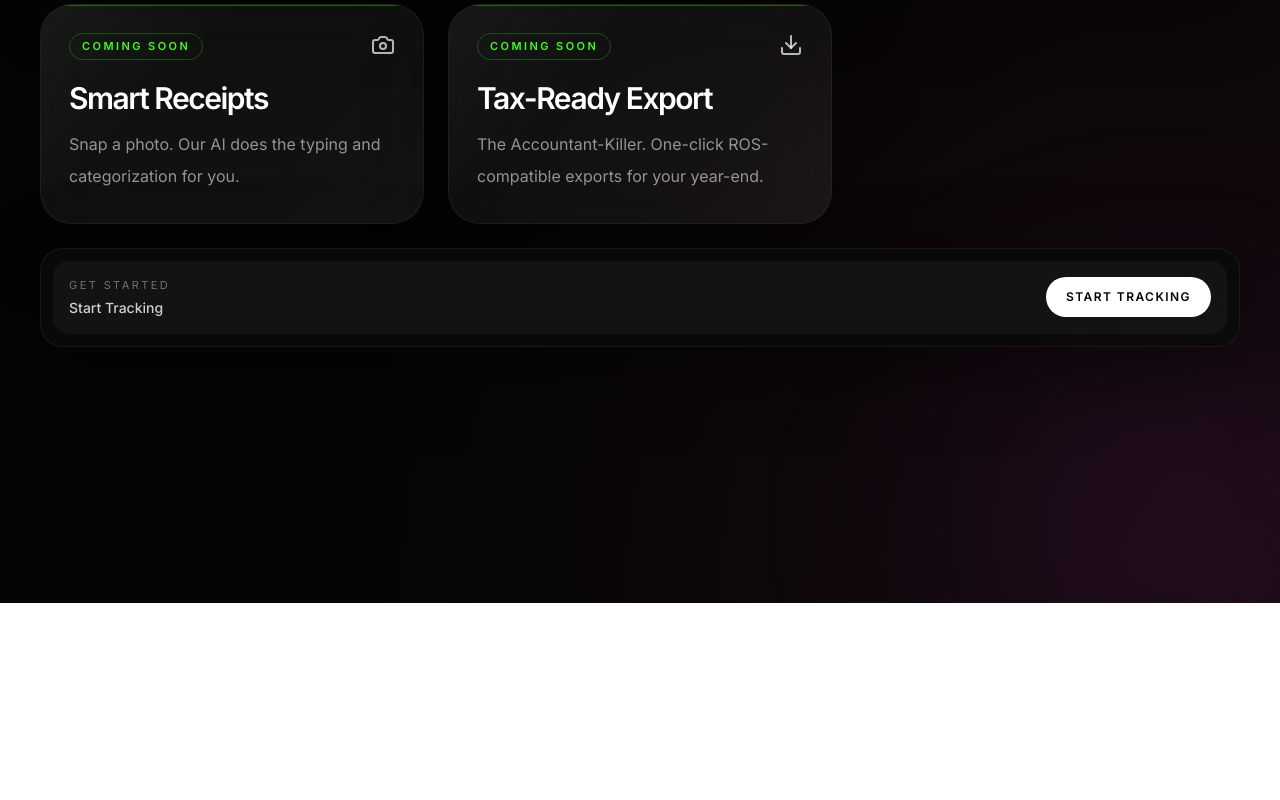
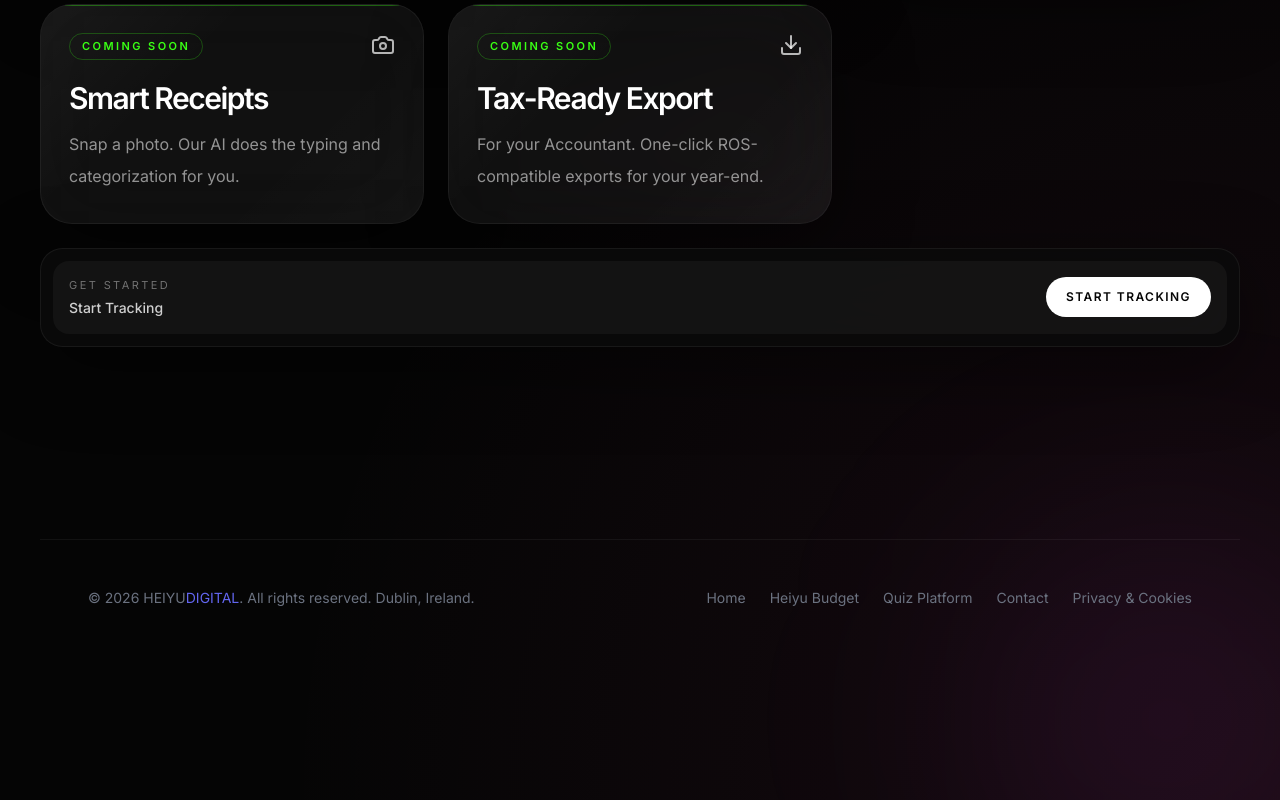
Before and after one commit to IrishDec/heiyu-digital, a Next.js app: page /heiyubudget in a window 1280 px wide. Shown: the part 2835-3635 px from the top of the page. Before the commit the page ends 3438 px from the top, so only its background shows below. Built offline with nearby package versions, Linux system fonts and the light colour scheme.

Commit message:
Add HeiyuBudget landing page

```diff
--- a/app/heiyubudget/page.tsx
+++ b/app/heiyubudget/page.tsx
@@ -210,7 +210,7 @@ export default function HeiyuBudgetPage() {
     },
     {
       title: "Tax-Ready Export",
-      desc: "The Accountant-Killer. One-click ROS-compatible exports for your year-end.",
+      desc: "For your Accountant. One-click ROS-compatible exports for your year-end.",
       icon: <Download className="h-6 w-6" />,
     },
   ];
@@ -737,6 +737,23 @@ export default function HeiyuBudgetPage() {
             </div>
           </div>
         </section>
+        {/* FOOTER */}
+<footer className="mt-20 border-t border-white/5">
+  <div className="max-w-6xl mx-auto px-6 py-12 text-sm text-gray-500 flex flex-col md:flex-row justify-between items-center gap-6">
+    <div className="text-center md:text-left">
+      © {new Date().getFullYear()} HEIYU
+      <span className="text-indigo-500">DIGITAL</span>. All rights reserved. Dublin, Ireland.
+    </div>
+
+    <div className="flex flex-wrap justify-center gap-6 items-center">
+      <a href="/" className="hover:text-white transition">Home</a>
+      <a href="/heiyubudget" className="hover:text-white transition">Heiyu Budget</a>
+      <a href="/engagement" className="hover:text-white transition">Quiz Platform</a>
+      <a href="/contact" className="hover:text-white transition">Contact</a>
+      <a href="/privacy" className="hover:text-white transition">Privacy & Cookies</a>
+    </div>
+  </div>
+</footer>
       </section>
     </GlassShell>
   );
```
